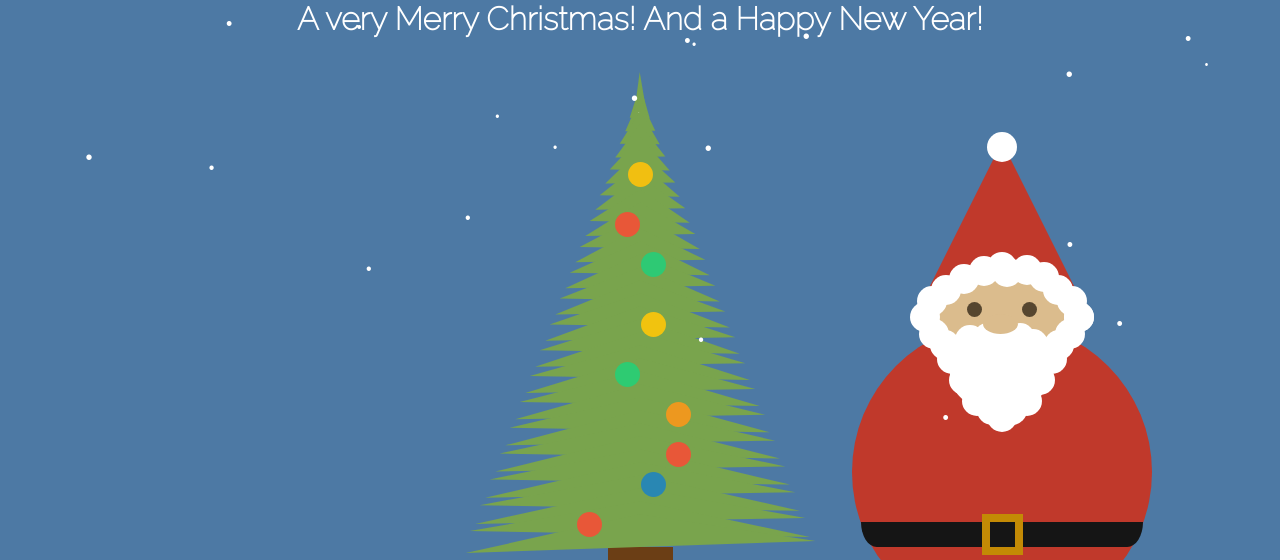
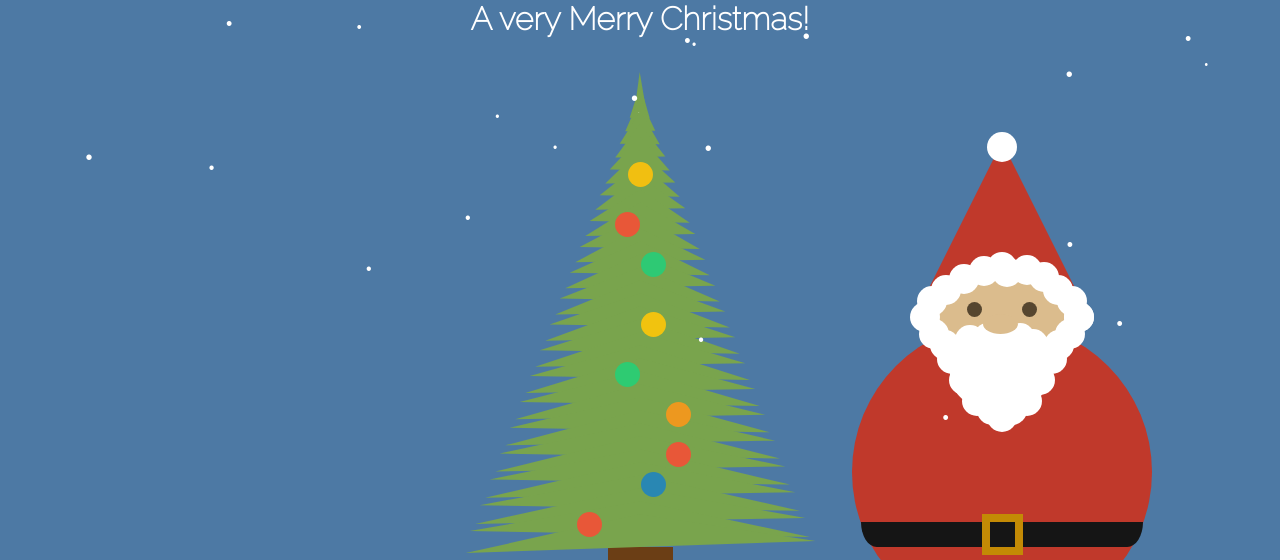
Before and after one commit to ythecombinator/merry-christmas, a plain HTML site: page index.html in a window 1280 px wide. Shown: the top 560 px of the page. Drawn offline with Linux system fonts and the light colour scheme.

Commit message:
Change "Merry Christmas" message

```diff
--- a/index.html
+++ b/index.html
@@ -36,7 +36,7 @@
 <body>
 
 <!-- Message -->
-<h1> A very Merry Christmas! And a Happy New Year!</h1>
+<h1> A very Merry Christmas!</h1>
 
 <!-- Santa Claus -->
 <div id="santa">
```
